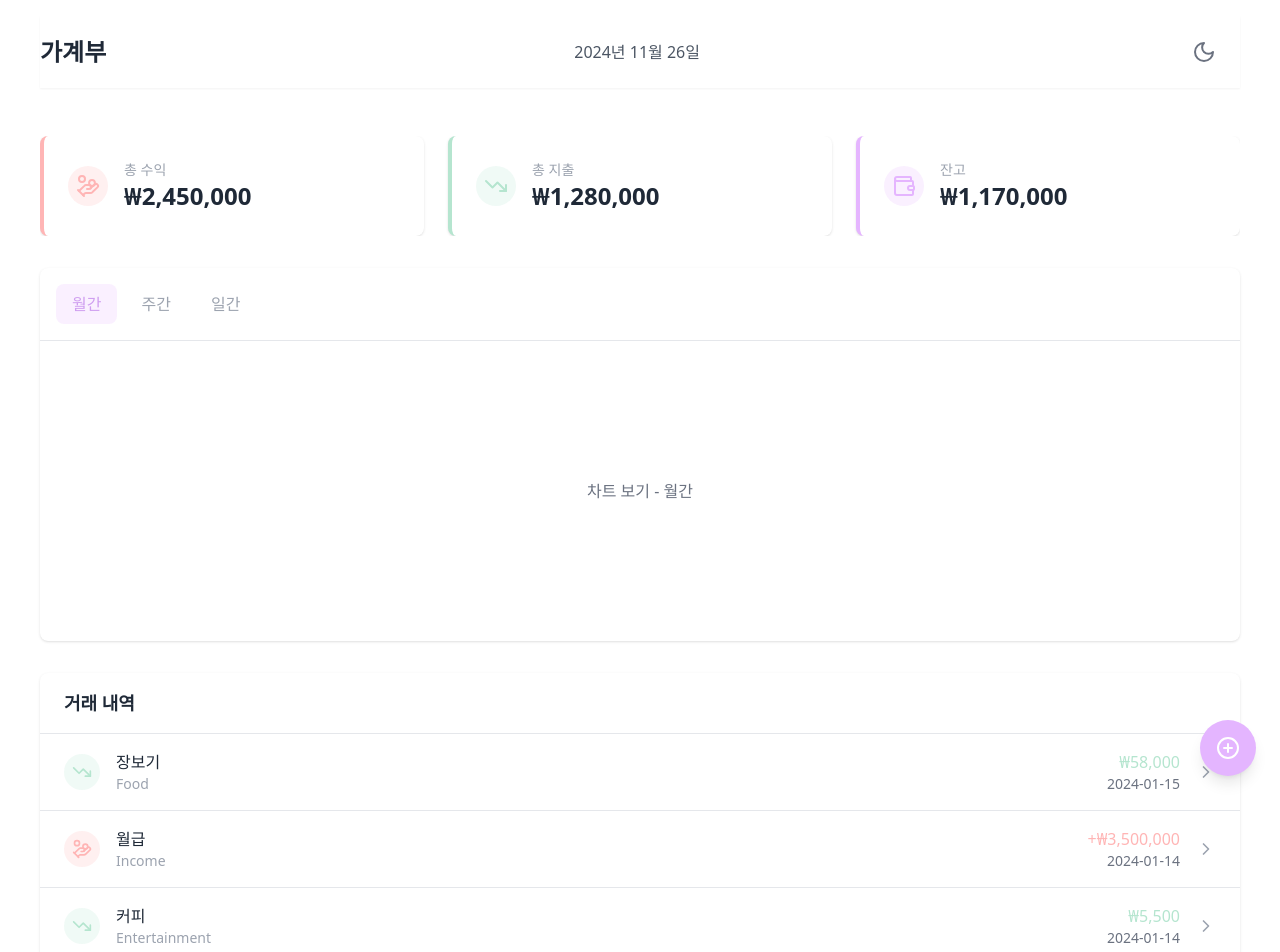
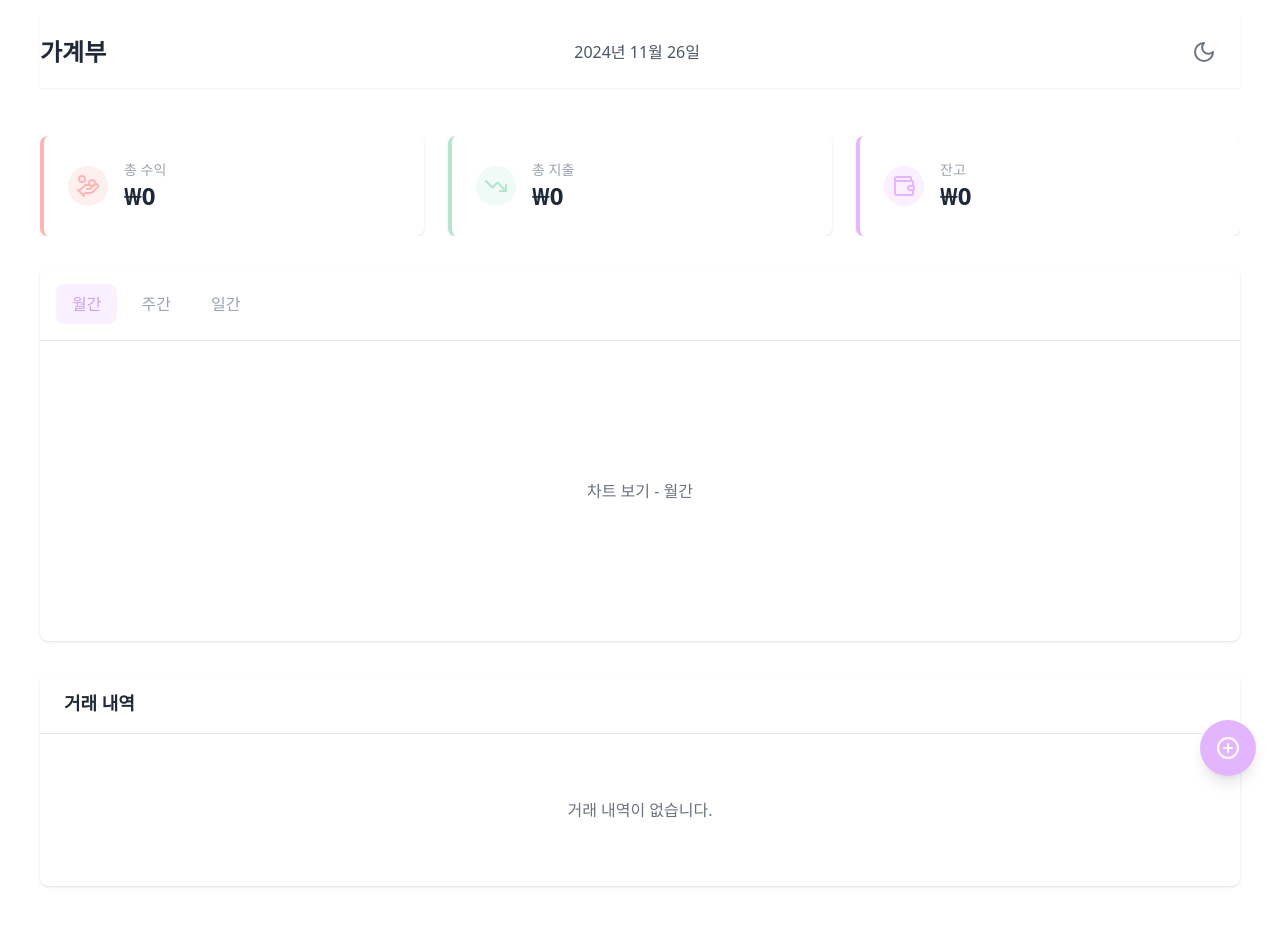
Before and after one commit to Lumire-ee/budget_book, a React (Create React App) app: page / in a window 1280 px wide. Shown: the top 952 px of the page. After the commit the page ends 918 px from the top, so only its background shows below. Built offline with nearby package versions, Linux system fonts and the light colour scheme.

Commit message:
refactor: 더미 데이터 삭제 및 props로 데이터 전달

```diff
--- a/src/App.js
+++ b/src/App.js
@@ -17,35 +17,18 @@ function App() {
   const [expenses, setExpenses] = useState(0);
   const [balance, setBalance] = useState(income - expenses);
   const [chartData, setChartData] = useState([]);
-  const [transactions, setTransactions] = useState([
-    {
-      id: 1,
-      title: "Grocery Shopping",
-      amount: -58000,
-      category: "Food",
-      date: "2024-01-15",
-    },
-    {
-      id: 2,
-      title: "Salary Deposit",
-      amount: 2450000,
-      category: "Income",
-      date: "2024-01-14",
-    },
-    {
-      id: 3,
-      title: "Coffee Shop",
-      amount: -5500,
-      category: "Entertainment",
-      date: "2024-01-14",
-    },
-  ]);
+  const [transactions, setTransactions] = useState([]);
 
   const handleAddTransaction = (newTransaction) => {
     const amount = parseInt(newTransaction.amount, 10);
-    setTransactions([newTransaction, ...transactions]);
+
+    setTransactions((prevTransactions) => [
+      newTransaction,
+      ...prevTransactions,
+    ]);
     if (amount > 0) setIncome(income + amount);
     else setExpenses(expenses + Math.abs(amount));
+
     setBalance(balance + amount);
   };
 
@@ -57,7 +40,7 @@ function App() {
       <main className="max-w-7xl mx-auto px-4 sm:px-6 py-8 bg-white dark:bg-[#212121] text-gray-800 transition-colors duration-500">
         <SummaryCards income={income} expenses={expenses} balance={balance} />
         <ChartArea activeTab={activeTab} setActiveTab={setActiveTab} />
-        <TransactionsList />
+        <TransactionsList transactions={transactions} />
       </main>
       {isModalOpen && (
         <Modal onAddTransaction={handleAddTransaction} onClose={toggleModal} />
--- a/src/components/SummaryCards.js
+++ b/src/components/SummaryCards.js
@@ -11,7 +11,7 @@ export default function SummaryCard({ income, expenses, balance }) {
           <div className="ml-4">
             <p className="text-sm text-gray-400">총 수익</p>
             <p className="text-2xl font-semibold dark:text-gray-400">
-              ₩2,450,000
+              ₩{Math.abs(income).toLocaleString()}
             </p>
           </div>
         </div>
@@ -25,7 +25,7 @@ export default function SummaryCard({ income, expenses, balance }) {
           <div className="ml-4">
             <p className="text-sm text-gray-400">총 지출</p>
             <p className="text-2xl font-semibold dark:text-gray-400">
-              ₩1,280,000
+              ₩{Math.abs(expenses).toLocaleString()}
             </p>
           </div>
         </div>
@@ -39,7 +39,7 @@ export default function SummaryCard({ income, expenses, balance }) {
           <div className="ml-4">
             <p className="text-sm text-gray-400">잔고</p>
             <p className="text-2xl font-semibold dark:text-gray-400">
-              ₩1,170,000
+              ₩{Math.abs(balance).toLocaleString()}
             </p>
           </div>
         </div>
--- a/src/components/TransactionsList.js
+++ b/src/components/TransactionsList.js
@@ -1,6 +1,8 @@
 import { HandCoins, TrendingDown, ChevronRight } from "lucide-react";
 
-export default function TransactionsList() {
+export default function TransactionsList({ transactions = [] }) {
+  console.log("TransactionList에서 받음!", transactions);
+
   return (
     <div className="bg-white rounded-lg shadow transactions dark:shadow-custom-dark dark:bg-darkbg ">
       <div className="px-6 py-4 border-b dark:border-gray-600">
@@ -8,29 +10,12 @@ export default function TransactionsList() {
           거래 내역
         </h2>
       </div>
-      {[
-        {
-          id: 1,
-          title: "장보기",
-          amount: -58000,
-          date: "2024-01-15",
-          category: "Food",
-        },
-        {
-          id: 2,
-          title: "월급",
-          amount: 3500000,
-          date: "2024-01-14",
-          category: "Income",
-        },
-        {
-          id: 3,
-          title: "커피",
-          amount: -5500,
-          date: "2024-01-14",
-          category: "Entertainment",
-        },
-      ].map((transaction) => (
+      {transactions.length === 0 ? (
+        <div className="py-16 text-center text-gray-500">
+          거래 내역이 없습니다.
+        </div>
+      ) : (
+        transactions.map((transaction) => (
           <div
             key={transaction.id}
             className="px-6 py-4 border-b last:border-b-0 flex items-center justify-between hover:bg-gray-50 dark:hover:bg-gray-700 dark:border-gray-600"
@@ -65,8 +50,7 @@ export default function TransactionsList() {
                     transaction.amount > 0 ? "text-[#FFB5B5]" : "text-[#B5E5CF]"
                   }`}
                 >
-                {transaction.amount > 0 ? "+" : ""}₩
-                {Math.abs(transaction.amount).toLocaleString()}
+                  ₩{Math.abs(transaction.amount).toLocaleString()}
                 </p>
                 <p className="text-sm text-gray-500 dark:text-gray-400">
                   {transaction.date}
@@ -75,7 +59,8 @@ export default function TransactionsList() {
               <ChevronRight className="h-5 w-5 text-gray-400" />
             </div>
           </div>
-      ))}
+        ))
+      )}
     </div>
   );
 }
```
Lines whose indentation alone changed are shown as unchanged.
